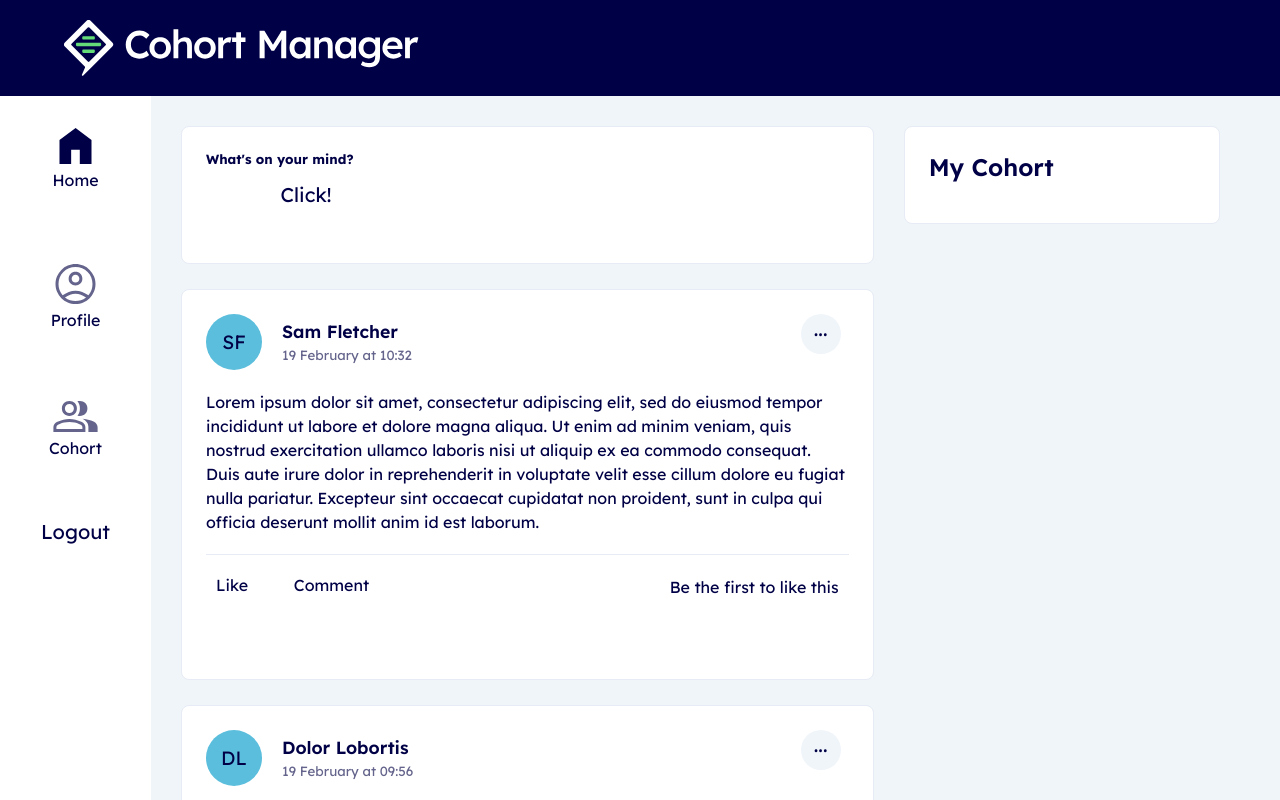
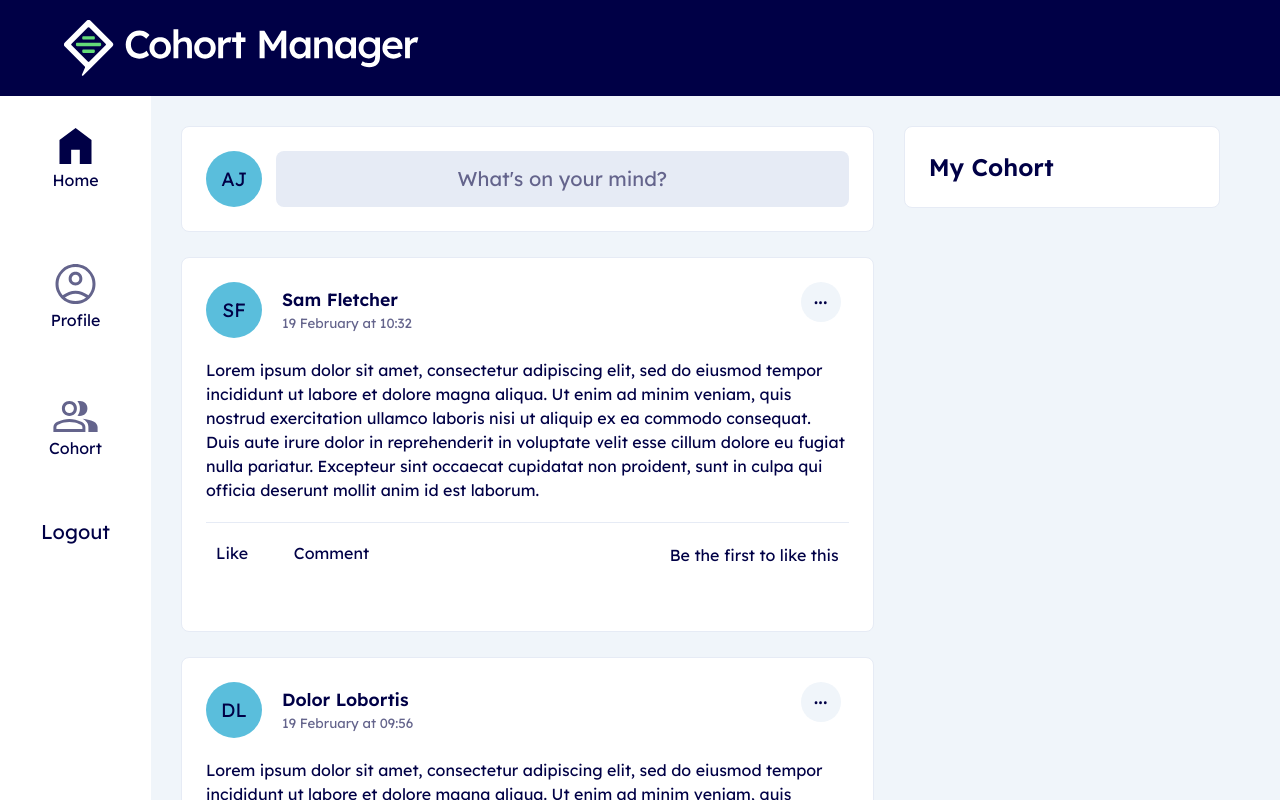
Before and after one commit to zainabch123/team-dev-client-c13, a React (Create React App) app: page /login in a window 1280 px wide. Both pictures are taken after a click on the button "Log in". Shown: the top 800 px of the page. Built offline with nearby package versions, Linux system fonts and the light colour scheme.

Commit message:
add create post input styling

```diff
--- a/src/components/card/style.css
+++ b/src/components/card/style.css
@@ -1,6 +1,6 @@
 .card {
 	background: white;
-	padding: 24px 24px 40px 24px;
+	padding: 24px;
 	border-radius: 8px;
 	width: 100%;
     margin-bottom: 25px;
--- a/src/components/post/style.css
+++ b/src/components/post/style.css
@@ -20,20 +20,6 @@
 
 .post-user-name small {
     color: #64648C;
-}
-
-.profile-icon {
-    border-radius: 50%;
-    width: 56px;
-    height: 56px;
-    text-align: center;
-    background: #5ABEDC;
-}
-
-.profile-icon p {
-    line-height: 56px;
-    font-size: 1.2rem;
-    font-weight: 400;
 }
 
 .edit-icon {
--- a/src/pages/dashboard/index.js
+++ b/src/pages/dashboard/index.js
@@ -21,8 +21,10 @@ const Dashboard = () => {
         <>
             <main>
                 <Card>
-                    <h5>What's on your mind?</h5>
-                    <button onClick={showModal}>Click!</button>
+                    <div className="create-post-input">
+                        <div className="profile-icon"><p>AJ</p></div>
+                        <button onClick={showModal}>What's on your mind?</button>
+                    </div>
 
                 </Card>
 
--- a/src/pages/dashboard/style.css
+++ b/src/pages/dashboard/style.css
@@ -5,3 +5,14 @@ main {
 aside {
     padding: 30px 60px 30px 0;
 }
+
+.create-post-input {
+    display: grid;
+    grid-template-columns: 70px auto;
+}
+
+.create-post-input button {
+    color: var(--color-blue1);
+    max-width: 100% !important;
+    background-color: var(--color-blue5);
+}
--- a/src/styles/_globals.css
+++ b/src/styles/_globals.css
@@ -92,3 +92,15 @@ code {
 .border-top {
     border-top: 1px solid var(--color-blue5);
 }
+.profile-icon {
+    border-radius: 50%;
+    width: 56px;
+    height: 56px;
+    text-align: center;
+    background: #5ABEDC;
+}
+.profile-icon p {
+    line-height: 56px;
+    font-size: 1.2rem;
+    font-weight: 400;
+}
```
